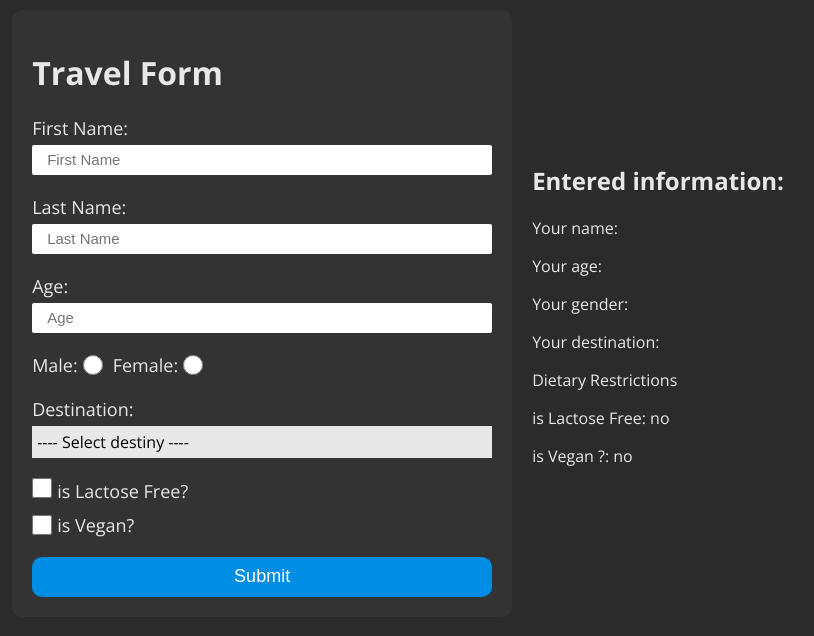
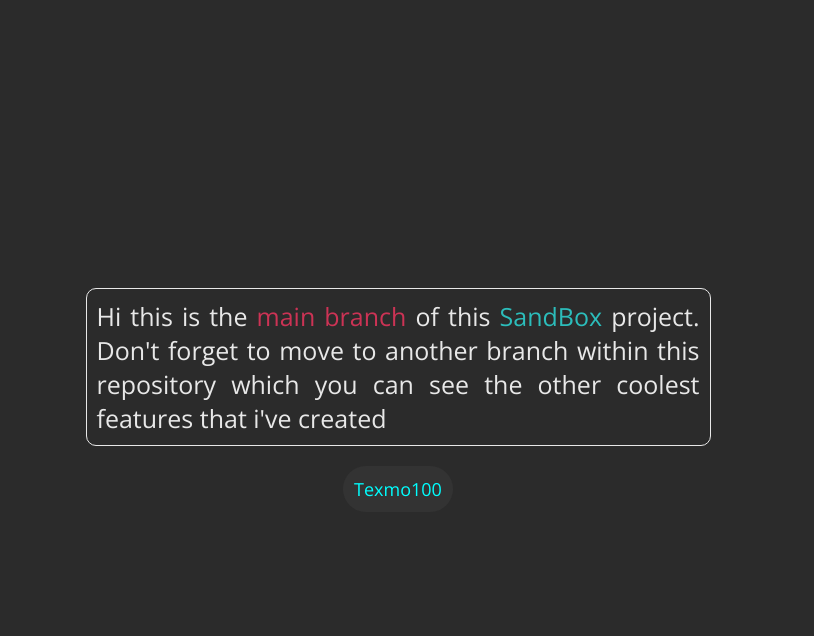
Before and after one commit to Texmo100/SandBox, a React (Create React App) app: page / in a window 1280 px wide. Shown: the top 636 px of the page, without its empty margins (242-1056 px from the left). Built offline with nearby package versions, Linux system fonts and the light colour scheme.

Commit message:
Main branch updated

```diff
--- a/src/App.css
+++ b/src/App.css
@@ -1,122 +1,46 @@
+#root{
+    --main-color: aqua;
+    --black-y-1: #2b2b2b;
+    --black-y-2: #333333;
+    --white-y-1: #e8e8e8;
+
+}
+p{
+    margin: 0;
+    padding: 0;
+}
 .wrapper{
-    /*height: 100vh;
-    width: 50%;
-    margin: 0 auto;*/
+    height: 100vh;
+    background-color: var(--black-y-1);
+    color: var(--white-y-1);
     display: flex;
+    flex-direction: column;
     justify-content: center;
     align-items: center;
+    padding: 1.5rem;
+}
+.message{
+    display: inline-block;
+    width: 50%;
+    text-align: justify;
+    font-size: 2.5rem;
     padding: 1rem;
+    border: 1px solid var(--white-y-1);
+    border-radius: 1rem;
 }
 @media screen and (max-width: 768px){
-    .wrapper{
-        padding: 2rem;
-        flex-direction: column;
-        justify-content: initial;
-        align-items: initial;
+    .message{
+        width: 95%;
     }
 }
-.form{
-    background-color: #333333;
-    height: 50%;
-    width: 50rem;
-    padding: 2rem;
-    border-radius: 1rem;
-    margin-right: 2rem;
+.y-user{
+    display: inline-block;
+    background-color: var(--black-y-2);
+    padding: 1rem;
+    border: 1px solid transparent;
+    border-radius: 10rem;
+    margin-top: 2rem;
+    font-size: 1.8rem;
+    color: var(--main-color);
+    font-weight: 300;
 }
-@media screen and (max-width: 768px){
-    .form{
-        height: 50%;
-        width: 100%;
-    }
-}
-.form-element{
-    display: flex;
-    flex-direction: column;
-    margin: 2rem 0;
-}
-.form-element > label, .form-element > input{
-    display: block;
-}
-.form-element > label{
-    width: 100%;
-    font-size: 1.8rem;
-    margin-bottom: 0.5rem;
-}
-.form-element > input{
-    height: 1rem;
-    width: 100%;
-    border-radius: 0.2rem;
-    padding: 1.5rem;
-    font-size: 1.5rem;
-    border: none;
-}
-.group-radio{
-    display: flex;
-}
-.radio-element{
-    display: flex;
-    align-items: center;
-}
-.radio-element:nth-child(2){
-    margin-left: 1rem;
-}
-.radio-element > label{
-    font-size: 1.8rem;
-}
-.radio-element > input{
-    width: 2rem;
-    height: 2rem;
-    margin: 0;
-    margin-left: 0.5rem;
-}
-select {
-    appearance: none;
-    background-color: #e8e8e8;
-    border: none;
-    padding: 0.5rem;
-    margin: 0;
-    width: 100%;
-    font-family: inherit;
-    font-size: inherit;
-    cursor: pointer;
-    line-height: inherit;
-}
-select::-ms-expand {
-    display: none;
-}
-.group-checkbox{
-    display: flex;
-    flex-direction: column;
-    margin-bottom: 2rem;
-}
-.checkbox-element:nth-child(2){
-    display: flex;
-    align-items: center;
-    margin-top: 1rem;
-}
-.checkbox-element > input{
-    width: 2rem;
-    height: 2rem;
-    border-radius: 2rem;
-    margin: 0;
-}
-.checkbox-element > label {
-    font-size: 1.8rem;
-    margin-left: 0.5rem;
-}
-.submit-button{
-    display: block;
-    border: none;
-    height: 4rem;
-    width: 100%;
-    background-color: #008EE5;
-    color: white;
-    border-radius: 1rem;
-    transition: all 300ms;
-    font-size: 1.8rem;
-}
-
-.submit-button:hover{
-    cursor: pointer;
-    background-color: #007ECB;
-}
--- a/src/App.js
+++ b/src/App.js
@@ -1,81 +1,20 @@
 import React, { Component } from "react"
-import TravelForm from './Components/TravelForm'
 import './App.css'
 
 class App extends Component {
-  constructor() {
-    super()
-    this.state = {
-      firstName: '',
-      lastName: '',
-      age: '',
-      gender: '',
-      destination: '',
-      dietaryRestrictions: {
-        isVegan: false,
-        isLactoseFree: false
-      }
-    }
+  render() {
+    const mainBranchColor = "#cc3355"
+    const projectColor = "#2cbdbb"
+    return (
+      <div className="wrapper">
+        <p className="message">
+          Hi this is the <span style={{color: mainBranchColor}}>main branch</span> of this <span style={{color: projectColor}}>SandBox</span> project.
+          Don't forget to move to another branch within this
+          repository which you can see the other coolest features that i've created
+        </p>
 
-    this.handleChange = this.handleChange.bind(this)
-  }
-
-  //Handle change
-  handleChange = (event) => {
-    const { type, name, value, checked } = event.target
-
-    if (type === "checkbox") {
-      this.setState(prevState => {
-        return {
-          dietaryRestrictions: {
-            ...prevState.dietaryRestrictions,
-            [name]: checked
-          }
-        }
-      })
-    } else {
-      this.setState({ [name]: value })
-    }
-  }
-
-  //Handle submit
-  handleSubmit = (event) => {
-    alert("Info uploaded correctly")
-  }
-
-  render() {
-    //Rendered words
-    const fullName = `${this.state.firstName} ${this.state.lastName}`
-    const ageRender = this.state.age === '' ? null : `${this.state.age} years old`
-    const isVeganRender = this.state.dietaryRestrictions.isVegan ? "yes" : "no"
-    const isLactoseFreRender = this.state.dietaryRestrictions.isLactoseFree ? "yes" : "no"
-
-    return (
-      <main className="wrapper">
-        <TravelForm
-          firstName={this.state.firstName}
-          lastName={this.state.lastName}
-          age={this.state.age}
-          gender={this.state.gender}
-          destination={this.state.destination}
-          dietaryRestrictions={this.state.dietaryRestrictions}
-          handleChange={this.handleChange}
-          handleSubmit={this.handleSubmit}
-        />
-
-        {/* Info in real time */}
-        <div className="info">
-          <h2>Entered information:</h2>
-          <p>Your name: {fullName}</p>
-          <p>Your age: {ageRender}</p>
-          <p>Your gender: {this.state.gender}</p>
-          <p>Your destination: {this.state.destination}</p>
-          <p>Dietary Restrictions</p>
-          <p>is Lactose Free: {isLactoseFreRender}</p>
-          <p>is Vegan ?: {isVeganRender}</p>
-        </div>
-
-      </main>
+        <p className="y-user">Texmo100</p>
+      </div>
     )
   }
 }
--- a/src/Components/TravelForm.js
+++ /dev/null
@@ -1,109 +0,0 @@
-import React from 'react'
-
-
-const TravelForm = props => {
-    return (
-        <React.Fragment>
-            <form className="form" onSubmit={props.handleSubmit}>
-                <h1>Travel Form</h1>
-
-                <div className="form-element">
-                    <label>First Name:</label>
-                    <input
-                        type="text"
-                        name="firstName"
-                        value={props.firstName}
-                        placeholder="First Name"
-                        onChange={props.handleChange}
-                    />
-                </div>
-
-                <div className="form-element">
-                    <label>Last Name: </label>
-
-                    <input
-                        type="text"
-                        name="lastName"
-                        value={props.lastName}
-                        placeholder="Last Name"
-                        onChange={props.handleChange}
-                    />
-                </div>
-
-                <div className="form-element">
-                    <label>Age:</label>
-
-                    <input
-                        type="number"
-                        name="age"
-                        value={props.age}
-                        placeholder="Age"
-                        onChange={props.handleChange}
-                    />
-                </div>
-
-                <div className="group-radio">
-                    <div className="radio-element">
-                        <label>Male:</label>
-                        <input
-                            type="radio"
-                            name="gender"
-                            value="male"
-                            checked={props.gender === "male"}
-                            onChange={props.handleChange}
-                        />
-                    </div>
-
-                    <div className="radio-element">
-                        <label>Female:</label>
-                        <input
-                            type="radio"
-                            name="gender"
-                            value="female"
-                            checked={props.gender === "female"}
-                            onChange={props.handleChange}
-                        />
-                    </div>
-                </div>
-
-                <div className="form-element">
-                    <label>Destination:</label>
-                    <select name="destination" value={props.destination} onChange={props.handleChange}>
-                        <option value="">---- Select destiny ----</option>
-                        <option value="japan">Japan</option>
-                        <option value="south korea">South Korea</option>
-                        <option value="china">China</option>
-                    </select>
-                </div>
-
-                <div className="group-checkbox">
-                    <div className="checkbox-element">
-                        <input
-                            type="checkbox"
-                            name="isLactoseFree"
-                            checked={props.dietaryRestrictions.isLactoseFree}
-                            onChange={props.handleChange}
-                        />
-                        <label>is Lactose Free?</label>
-                    </div>
-
-                    <div className="checkbox-element">
-                        <input
-                            type="checkbox"
-                            name="isVegan"
-                            checked={props.dietaryRestrictions.isVegan}
-                            onChange={props.handleChange}
-                        />
-                        <label> is Vegan?</label>
-                    </div>
-                </div>
-
-                <button className="submit-button">Submit</button>
-
-
-            </form>
-        </React.Fragment>
-    )
-}
-
-export default TravelForm
--- a/src/index.css
+++ b/src/index.css
@@ -16,6 +16,4 @@ body{
     height: 100vh;
     font-size: 1.6rem;
     font-family: 'Open Sans', sans-serif;
-    background-color: #2b2b2b;
-    color: #e8e8e8;
 }
```
